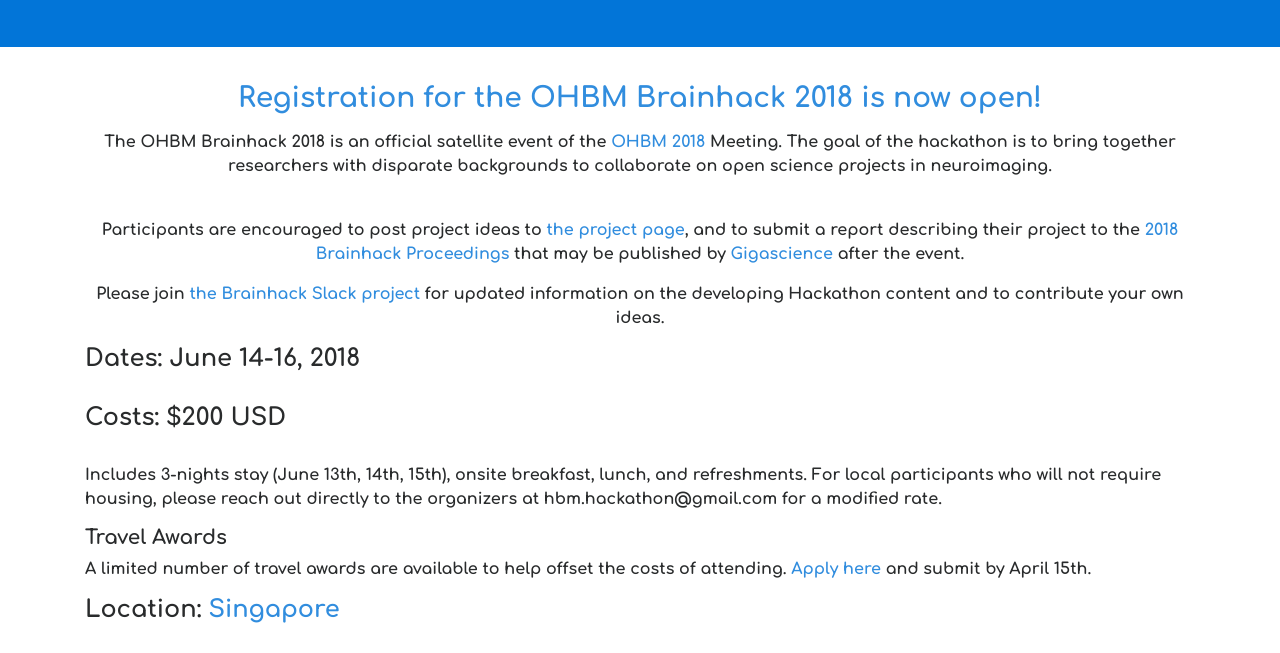
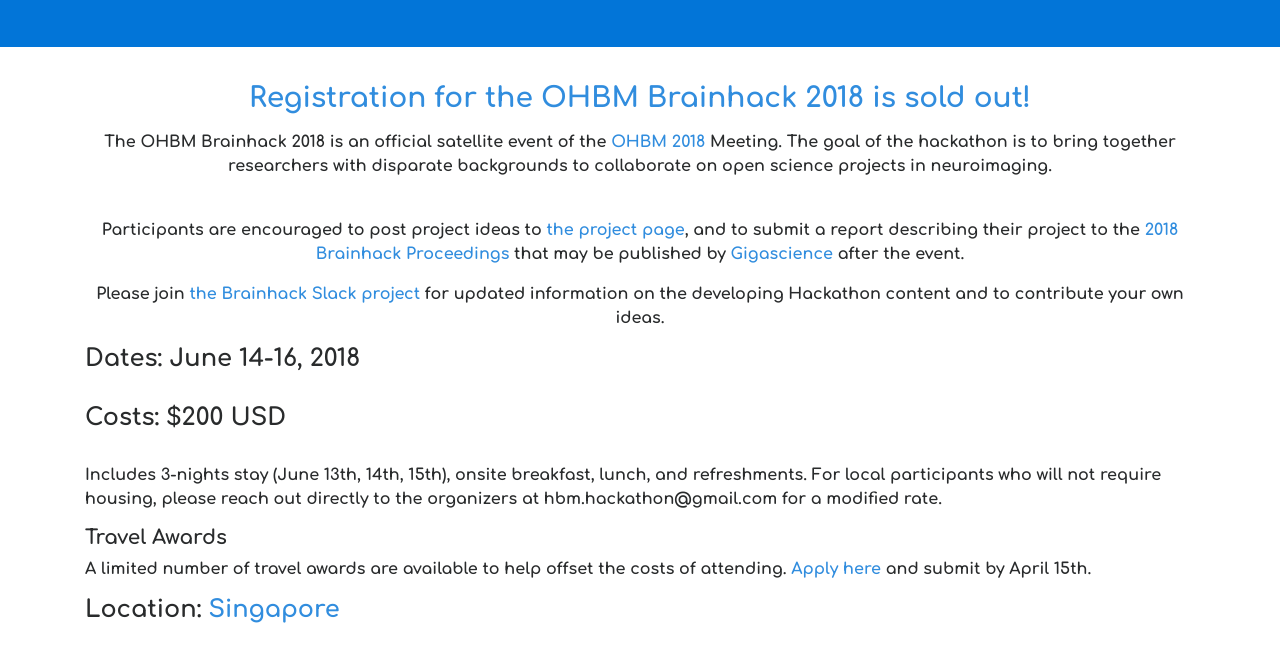
Before and after one commit to ohbm/hackathon2018, a plain HTML site: page index.html in a window 1280 px wide. Shown: the part 1117-1770 px from the top of the page. Drawn offline with nearby package versions, Linux system fonts and the light colour scheme.

Commit message:
Update text re: hackathon registration
State in-text that hackathon is sold out !

```diff
--- a/index.html
+++ b/index.html
@@ -141,7 +141,7 @@
         <div class="container">
             <div class="row text-center">
                  <div class="col-12">
-					<p><h3><a v-bind:href="info.registration_link" target="_blank">Registration for the {{info.title}} is now open!</a></h3></p>
+					<p><h3><a v-bind:href="info.registration_link" target="_blank">Registration for the {{info.title}} is sold out!</a></h3></p>
 		    <p>The {{info.title}} is an official satellite event of the <a href="http://humanbrainmapping.org/" target="_blank">OHBM {{info.year}}</a> Meeting. The goal of the hackathon is to bring together researchers with disparate backgrounds to collaborate on open science projects in neuroimaging.</p> <br/>
 					<p>Participants are encouraged to post project ideas to <a v-bind:href="info.project_submit_link" target="_blank">the project page</a>, and to submit a report describing their project to the <a href="http://www.brainhack.org/proceedings">{{info.year}} Brainhack Proceedings</a> that may be published by <a href="http://gigasciencejournal.com/">Gigascience</a> after the event.</p>
 					<p>Please join <a v-bind:href="info.slack_link" target="_blank">the Brainhack Slack project</a> for updated information on the developing Hackathon content and to contribute your own ideas.</p>
```
